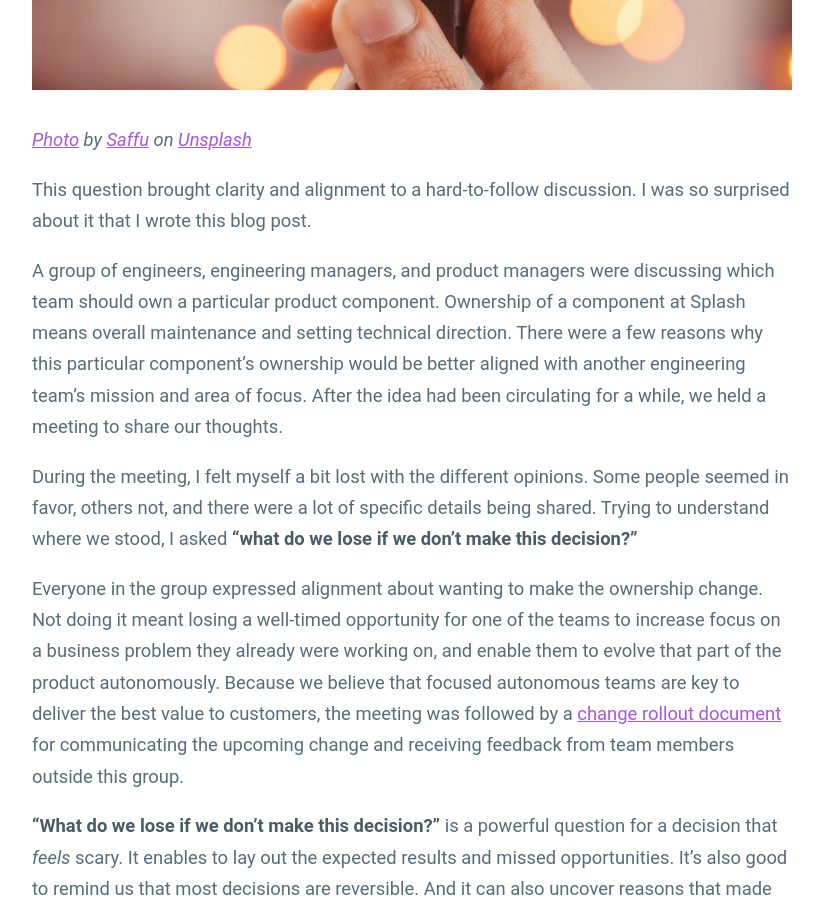
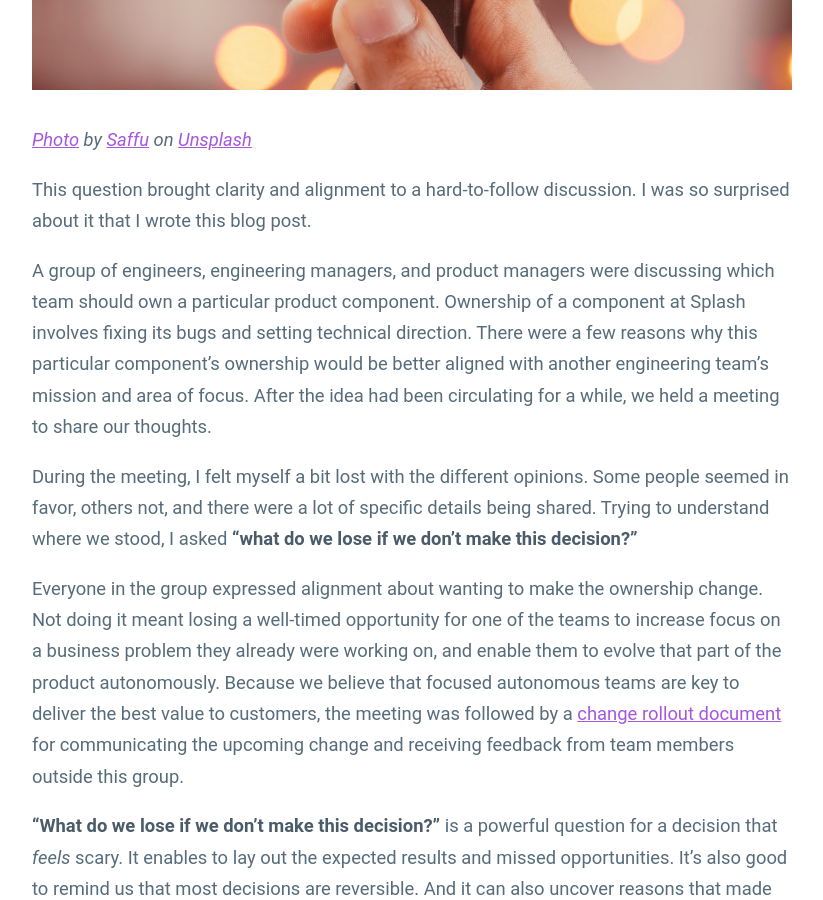
Before and after one commit to guillermodlpa/site, a Jekyll site: the page built from _posts/2022-02-08-what-do-we-lose-if-we-dont-make-this-decision.markdown, in a window 1280 px wide and 900 px high, scrolled down 636 px. Shown: the whole window, without its empty margins (228-1051 px from the left). Built offline with Jekyll 4.4.1, drawn with Linux system fonts in a browser that asks for light colours.

Commit message:
Updated What Do We Lose If We Dont Make This Decision

```diff
--- a/_posts/2022-02-08-what-do-we-lose-if-we-dont-make-this-decision.markdown
+++ b/_posts/2022-02-08-what-do-we-lose-if-we-dont-make-this-decision.markdown
@@ -12,7 +12,7 @@ image: "/uploads/saffu-E4kKGI4oGaU-unsplash-cover.jpeg"
 
 This question brought clarity and alignment to a hard-to-follow discussion. I was so surprised about it that I wrote this blog post.
 
-A group of engineers, engineering managers, and product managers were discussing which team should own a particular product component. Ownership of a component at Splash means overall maintenance and setting technical direction. There were a few reasons why this particular component’s ownership would be better aligned with another engineering team’s mission and area of focus. After the idea had been circulating for a while, we held a meeting to share our thoughts.
+A group of engineers, engineering managers, and product managers were discussing which team should own a particular product component. Ownership of a component at Splash involves fixing its bugs and setting technical direction. There were a few reasons why this particular component’s ownership would be better aligned with another engineering team’s mission and area of focus. After the idea had been circulating for a while, we held a meeting to share our thoughts.
 
 During the meeting, I felt myself a bit lost with the different opinions. Some people seemed in favor, others not, and there were a lot of specific details being shared. Trying to understand where we stood, I asked **“what do we lose if we don’t make this decision?”**
 
```
